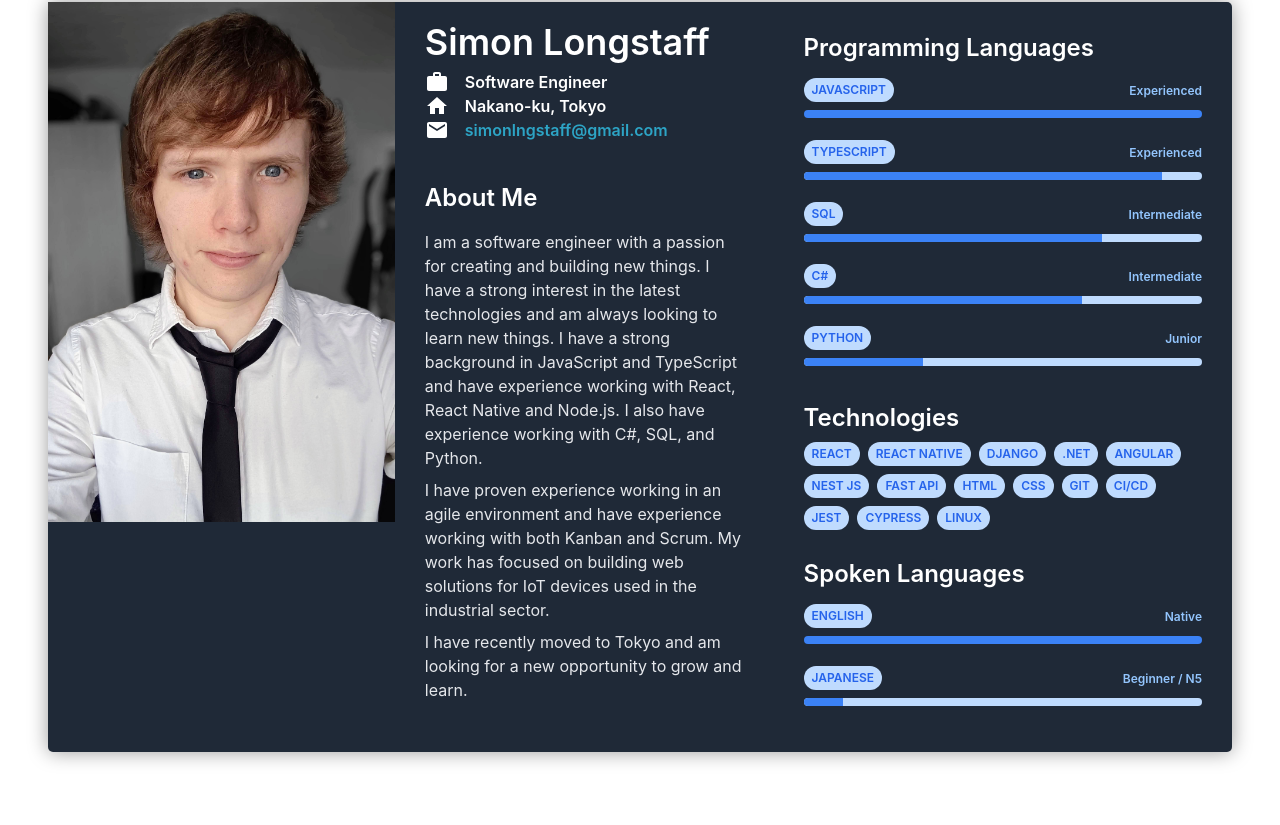
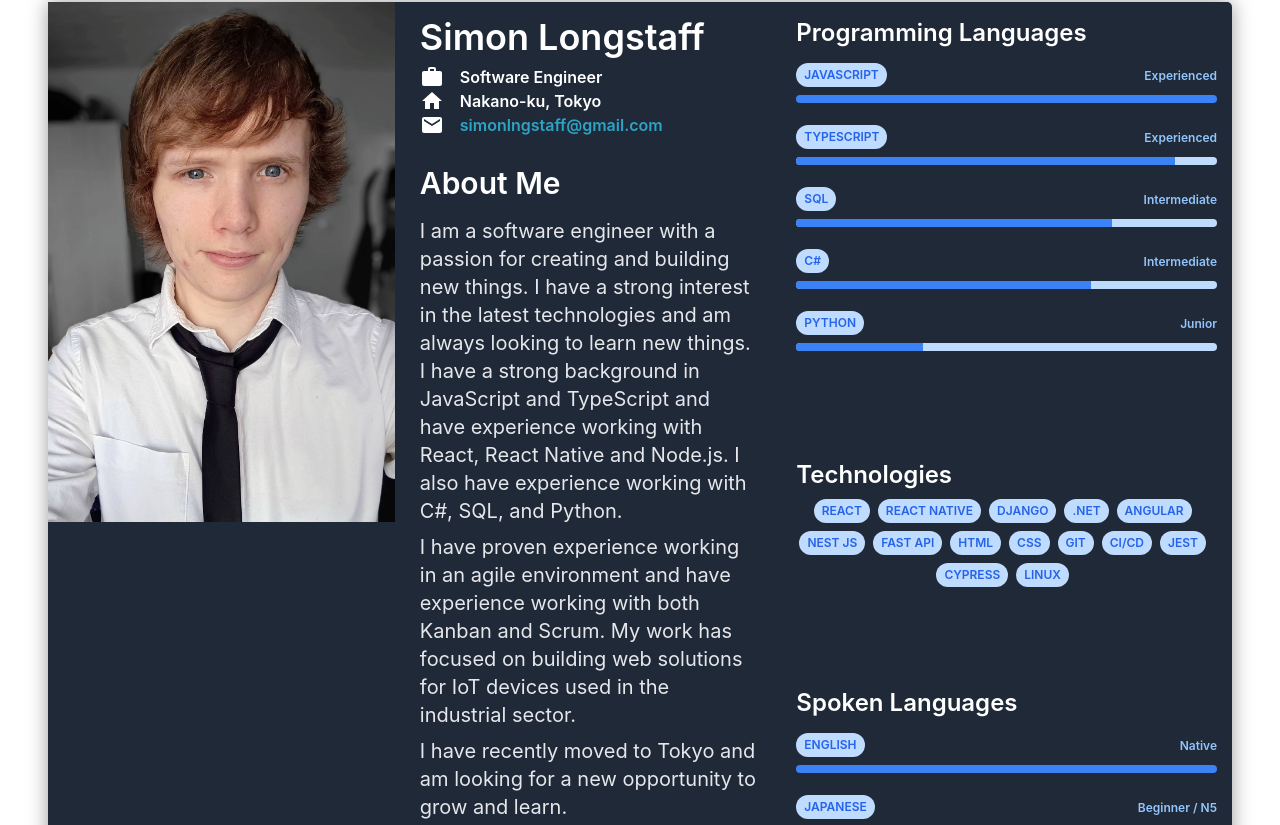
Before and after one commit to SimonLongstaff/resume, a React (Create React App) app: page / in a window 1280 px wide. Shown: the part 894-1719 px from the top of the page. Built offline with nearby package versions, Linux system fonts and the light colour scheme.

Commit message:
centering

```diff
--- a/src/components/skill-list.tsx
+++ b/src/components/skill-list.tsx
@@ -6,7 +6,7 @@ class SkillList extends Component<{ skills: string[] }> {
     render() {
         let {skills} = this.props;
         return (
-            <div className="flex flex-wrap">
+            <div className="flex flex-wrap justify-center">
                 {skills.map((skill, index) => (
                     <span key={index}
                           className="text-xs font-semibold inline-block py-1 px-2 uppercase rounded-full text-blue-600 bg-blue-200 mr-2 mb-2">
--- a/src/content/profile.tsx
+++ b/src/content/profile.tsx
@@ -29,7 +29,7 @@ const ProfileInfo = styled.div`
   flex-direction: column;
   justify-content: space-around;
   align-items: start;
-  padding: 20px;
+  padding: 15px;
   margin: 0 10px 30px 10px;
   @media (max-width: 1080px) {
     flex-direction: column;
@@ -44,7 +44,7 @@ const ProfileSkills = styled.div`
   flex-direction: column;
   justify-content: space-between;
   align-items: center;
-  padding: 30px;
+  padding: 15px;
   @media (max-width: 1080px) {
     flex-direction: column;
     justify-content: center;
@@ -107,9 +107,9 @@ function Profile() {
                     </div>
 
                     <ProfileDescription>
-                        <h2 className="text-2xl mb-2 font-semibold text-center text-white">About
+                        <h2 className="text-3xl mb-2 font-semibold text-center text-white">About
                             Me</h2>
-                        <p className="text-gray-200 pt-2">
+                        <p className="text-gray-200 text-xl pt-2">
                             I am a software engineer with a passion for creating and building new things. I
                             have a strong interest in the latest technologies and am always looking to learn
                             new things. I have a strong background in JavaScript and TypeScript and have
@@ -117,12 +117,12 @@ function Profile() {
                             experience working with C#, SQL, and Python.
                         </p>
 
-                        <p className="text-gray-200 pt-2">
+                        <p className="text-gray-200  text-xl  pt-2">
                             I have proven experience working in an agile environment and have experience
                             working with both Kanban and Scrum. My work has focused on building web solutions
                             for IoT devices used in the industrial sector.
                         </p>
-                        <p className="text-gray-200 pt-2">
+                        <p className="text-gray-200  text-xl  pt-2">
                             I have recently moved to Tokyo and
                             am looking for a new opportunity to grow and learn.
                         </p>
```
